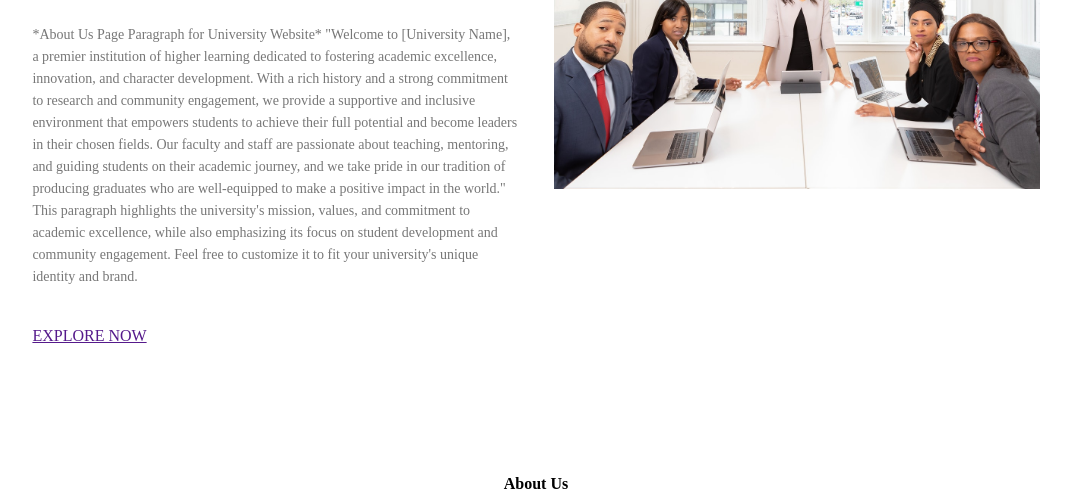
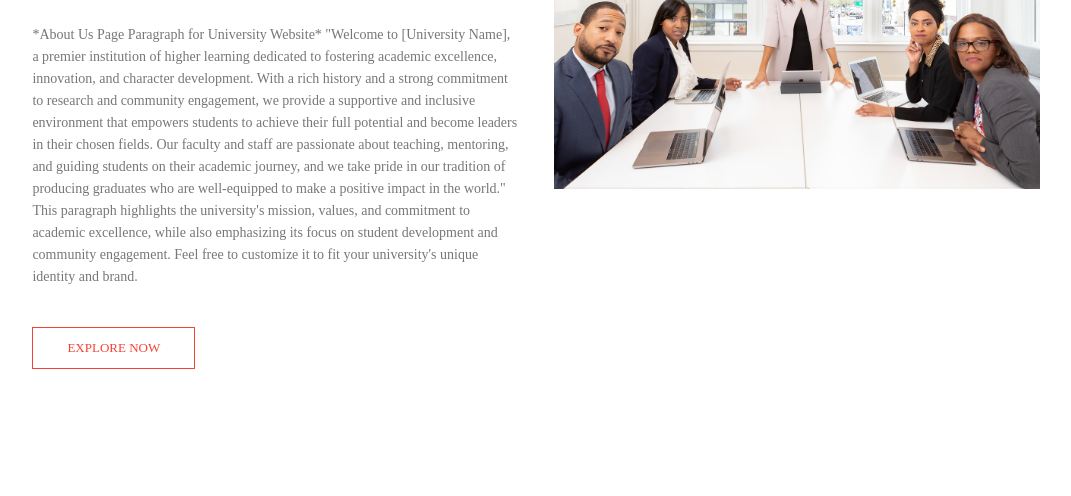
Before and after one commit to gangadharsahana20/universitywebsite, a plain HTML site: page about.html in a window 1280 px wide. Shown: the part 703-1199 px from the top of the page, without its empty margins (104-1175 px from the left). Drawn offline with Linux system fonts and the light colour scheme.

Commit message:
first commit

```diff
--- a/about.html
+++ b/about.html
@@ -33,7 +33,7 @@
 "Welcome to [University Name], a premier institution of higher learning dedicated to fostering academic excellence, innovation, and character development. With a rich history and a strong commitment to research and community engagement, we provide a supportive and inclusive environment that empowers students to achieve their full potential and become leaders in their chosen fields. Our faculty and staff are passionate about teaching, mentoring, and guiding students on their academic journey, and we take pride in our tradition of producing graduates who are well-equipped to make a positive impact in the world."
 
 This paragraph highlights the university's mission, values, and commitment to academic excellence, while also emphasizing its focus on student development and community engagement. Feel free to customize it to fit your university's unique identity and brand.</p>
-<a href="">EXPLORE NOW</a>
+<a href="" class="hero-btn red-btn">EXPLORE NOW</a>
                 </div>
                 <div class="about-col">
 <img src="images/about.jpg">
--- a/style.css
+++ b/style.css
@@ -345,3 +345,13 @@ color: #f44336;
 .about-col p{
     padding: 15px 0 25px;
 }
+
+.red-btn{
+    border: 1px solid #f44336;
+    background: transparent;
+    color: #f44336;
+}
+
+.red-btn:hover{
+    color: #fff;
+}
```
Also changed, not shown: index.html (+2 -2 lines).
